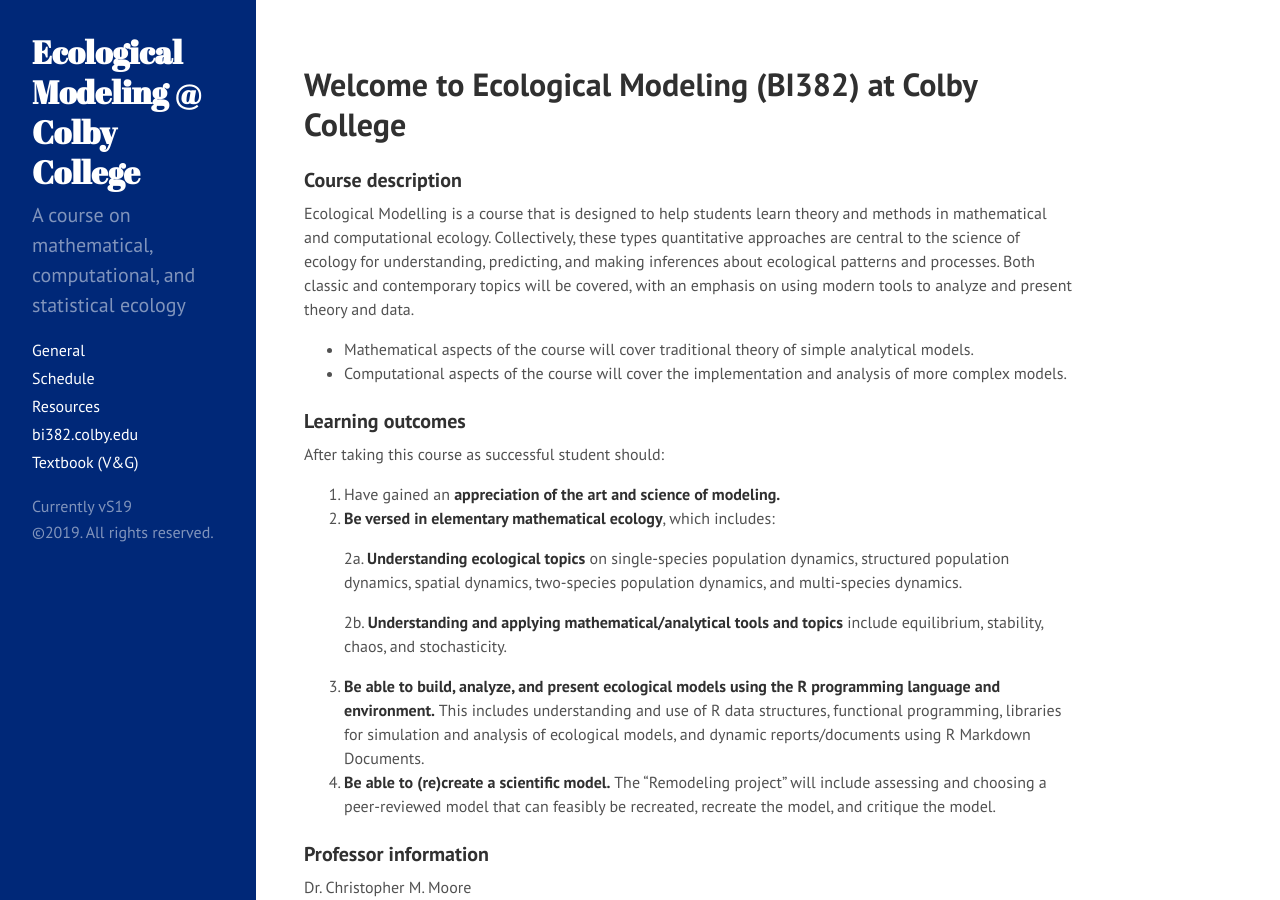
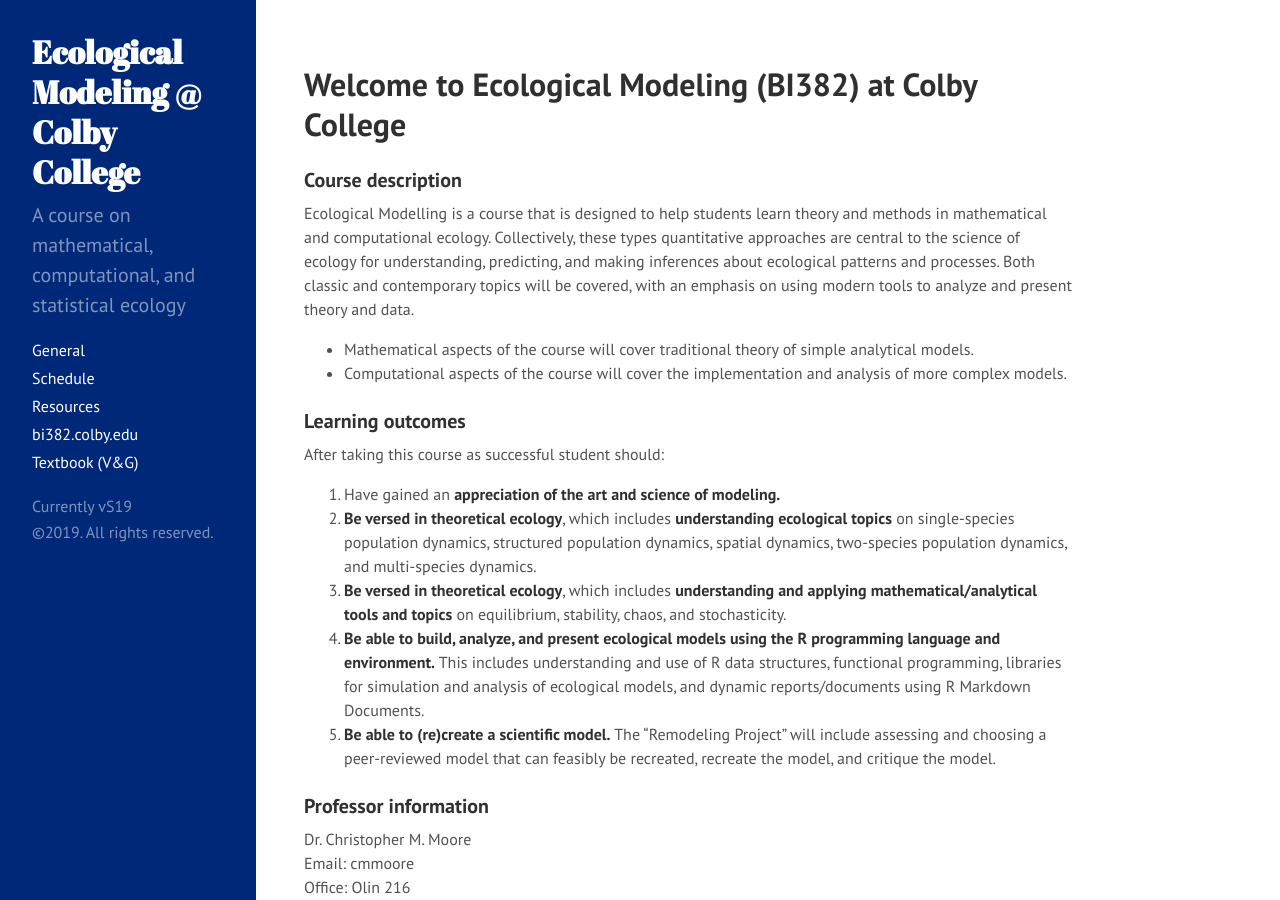
Before and after one commit to davan690/ColbyEcology.github.io, a Jekyll site: the page built from index.md, in a window 1280 px wide and 900 px high. Built offline with Jekyll 4.4.1, drawn with Linux system fonts in a browser that asks for light colours.

Commit message:
sublist n LOs v. 6

```diff
--- a/index.md
+++ b/index.md
@@ -14,13 +14,10 @@
 ### Learning outcomes
 After taking this course as successful student should:
 1. Have gained an **appreciation of the art and science of modeling.**
-2. **Be versed in elementary mathematical ecology**, which includes:
-
-	2a. **Understanding ecological topics** on single-species population dynamics, structured population dynamics, spatial dynamics, two-species population dynamics, and multi-species dynamics.
-
-	2b. **Understanding and applying mathematical/analytical tools and topics** include equilibrium, stability, chaos, and stochasticity.
-3. **Be able to build, analyze, and present ecological models using the R programming language and environment.** This includes understanding and use of R data structures, functional programming, libraries for simulation and analysis of ecological models, and dynamic reports/documents using R Markdown Documents.
-4. **Be able to (re)create a scientific model.** The “Remodeling project” will include assessing and choosing a peer-reviewed model that can feasibly be recreated, recreate the model, and critique the model.
+2. **Be versed in theoretical ecology**, which includes **understanding ecological topics** on single-species population dynamics, structured population dynamics, spatial dynamics, two-species population dynamics, and multi-species dynamics.
+3. **Be versed in theoretical ecology**, which includes **understanding and applying mathematical/analytical tools and topics** on equilibrium, stability, chaos, and stochasticity.
+4. **Be able to build, analyze, and present ecological models using the R programming language and environment.** This includes understanding and use of R data structures, functional programming, libraries for simulation and analysis of ecological models, and dynamic reports/documents using R Markdown Documents.
+5. **Be able to (re)create a scientific model.** The “Remodeling Project” will include assessing and choosing a peer-reviewed model that can feasibly be recreated, recreate the model, and critique the model.
 
 
 ### Professor information
```
